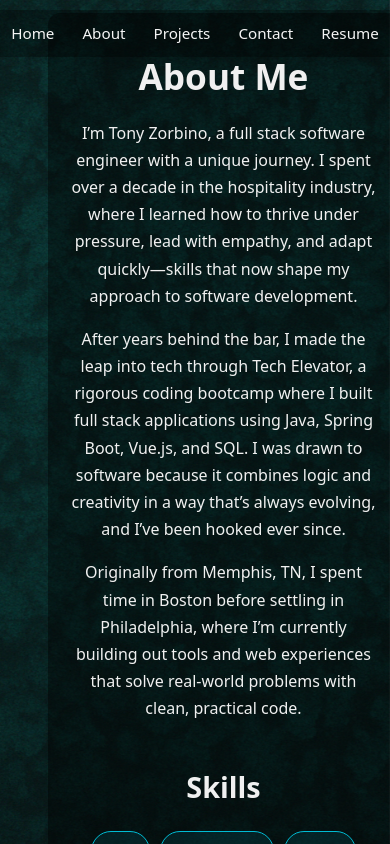
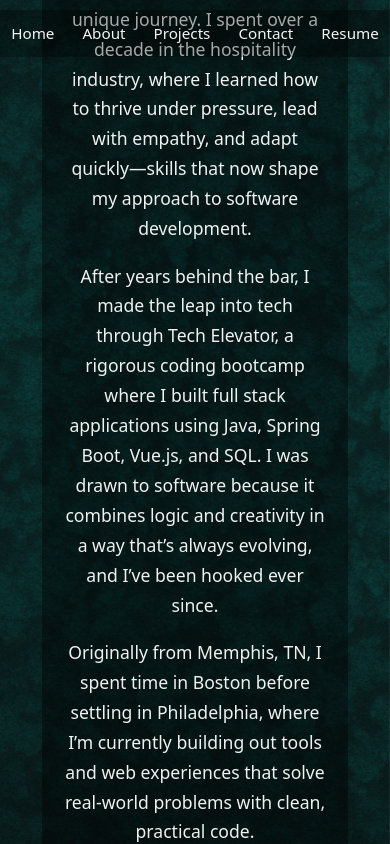
Before and after one commit to tzorbino/portfolio, a Vue app: page /about in a window 390 px wide. Built offline with nearby package versions, Linux system fonts and the light colour scheme.

Commit message:
iphone view update x5

```diff
--- a/src/views/About.vue
+++ b/src/views/About.vue
@@ -35,10 +35,10 @@
   </template>
 
   <style scoped>
-  .about-container {
-  width: 90vw;
+.about-container {
   max-width: 800px;
-  margin: 140px auto 60px;
+  width: 100%;
+  margin: 120px auto 40px;
   padding: 20px;
   color: #f0f0f0;
   background-color: rgba(0, 0, 0, 0.4);
@@ -81,15 +81,11 @@ h1 {
   font-weight: 500;
 }
 
-/* ✅ Mobile fix */
 @media (max-width: 768px) {
   .about-container {
-    margin: 160px 16px 40px; /* add side margin to prevent overflow */
+    margin: 160px 10px 40px;
     padding: 20px;
-    font-size: 1rem;
+    width: calc(100% - 20px);
   }
 }
-
-
-
-  </style>
+</style>
```
